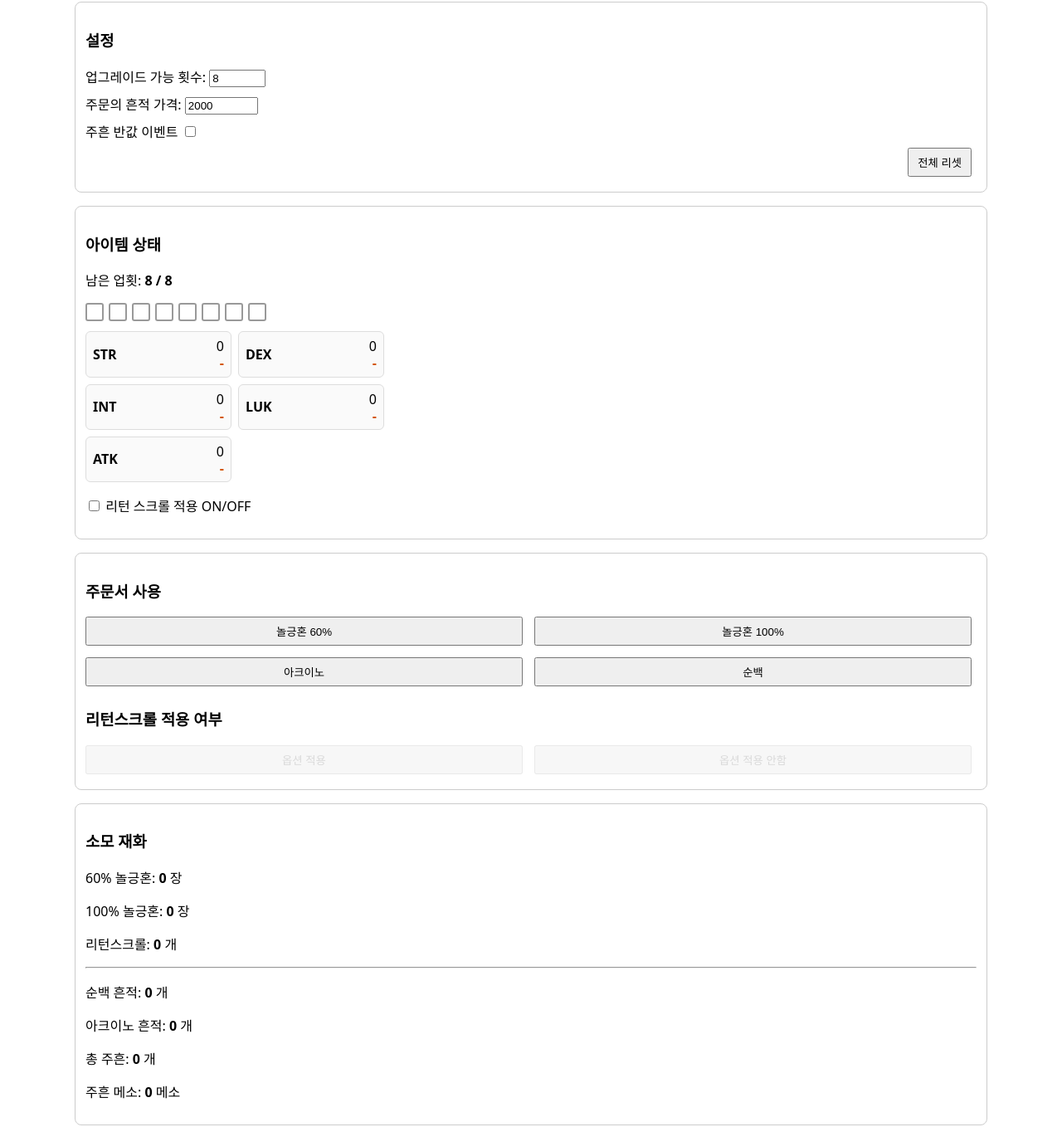
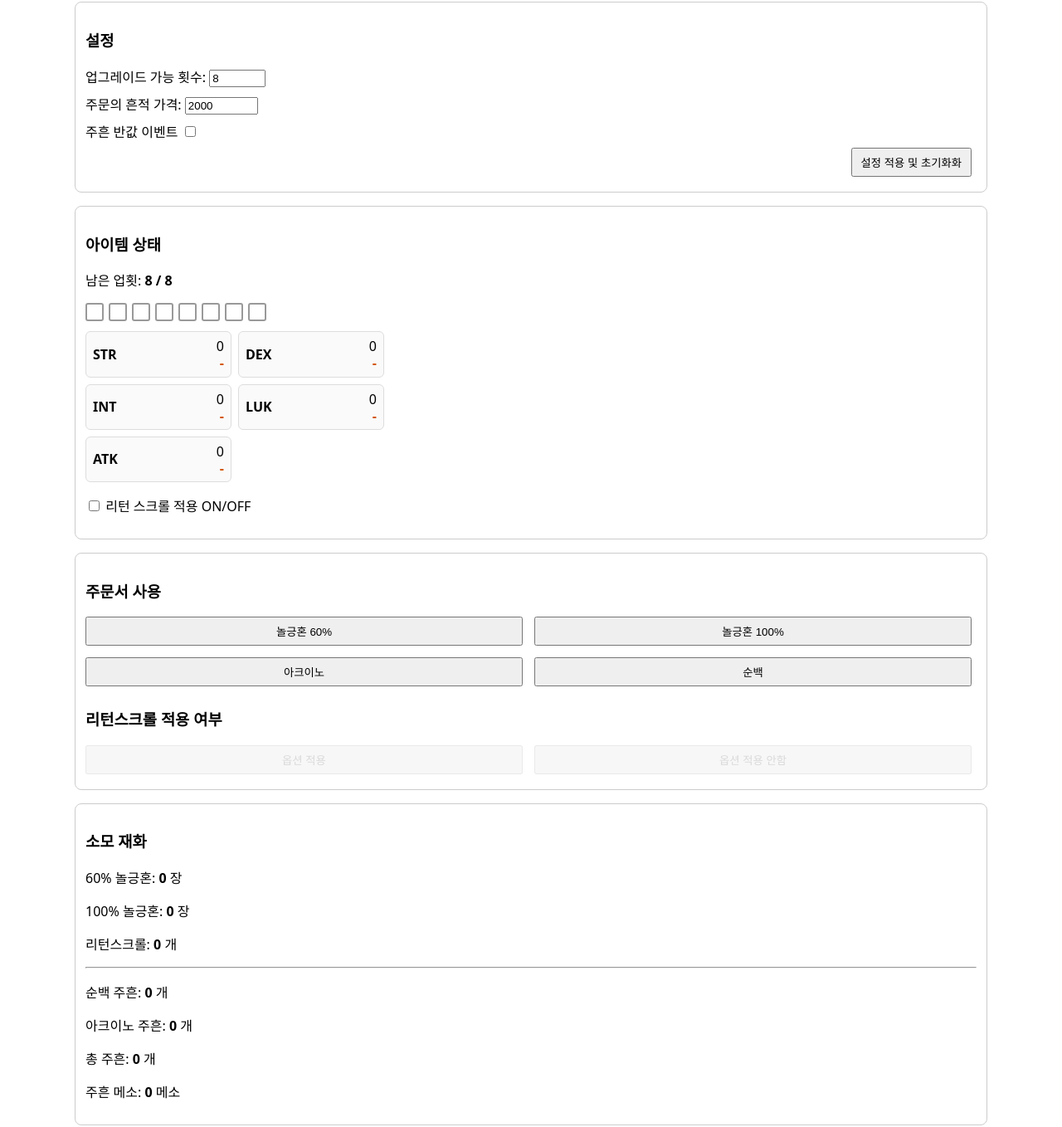
Before and after one commit to hmpark98/luremerong, a plain HTML site: page index.html in a window 1280 px wide. Shown: the part 91-1449 px from the top of the page at 83% size. Drawn offline with Linux system fonts and the light colour scheme.

Commit message:
Update index.html

```diff
--- a/index.html
+++ b/index.html
@@ -220,7 +220,7 @@
         주흔 반값 이벤트 <input type="checkbox" id="halfEvent">
     </label>
 
-    <button class="btn" onclick="resetAll()" style="float:right;">전체 리셋</button>
+    <button class="btn" onclick="resetAll()" style="float:right;">설정 적용 및 초기화화</button>
     <div style="clear:both;"></div>
 </div>
 
@@ -280,8 +280,8 @@
     <p>100% 놀긍혼: <b id="scroll100Used"></b> 장</p>
     <p>리턴스크롤: <b id="returnUsed"></b> 개</p>
     <hr>
-    <p>순백 흔적: <b id="traceClean"></b> 개</p>
-    <p>아크이노 흔적: <b id="traceArk"></b> 개</p>
+    <p>순백 주흔: <b id="traceClean"></b> 개</p>
+    <p>아크이노 주흔: <b id="traceArk"></b> 개</p>
     <p>총 주흔: <b id="traceUsed"></b> 개</p>
     <p>주흔 메소: <b id="traceMeso"></b> 메소</p>
 </div>
```
